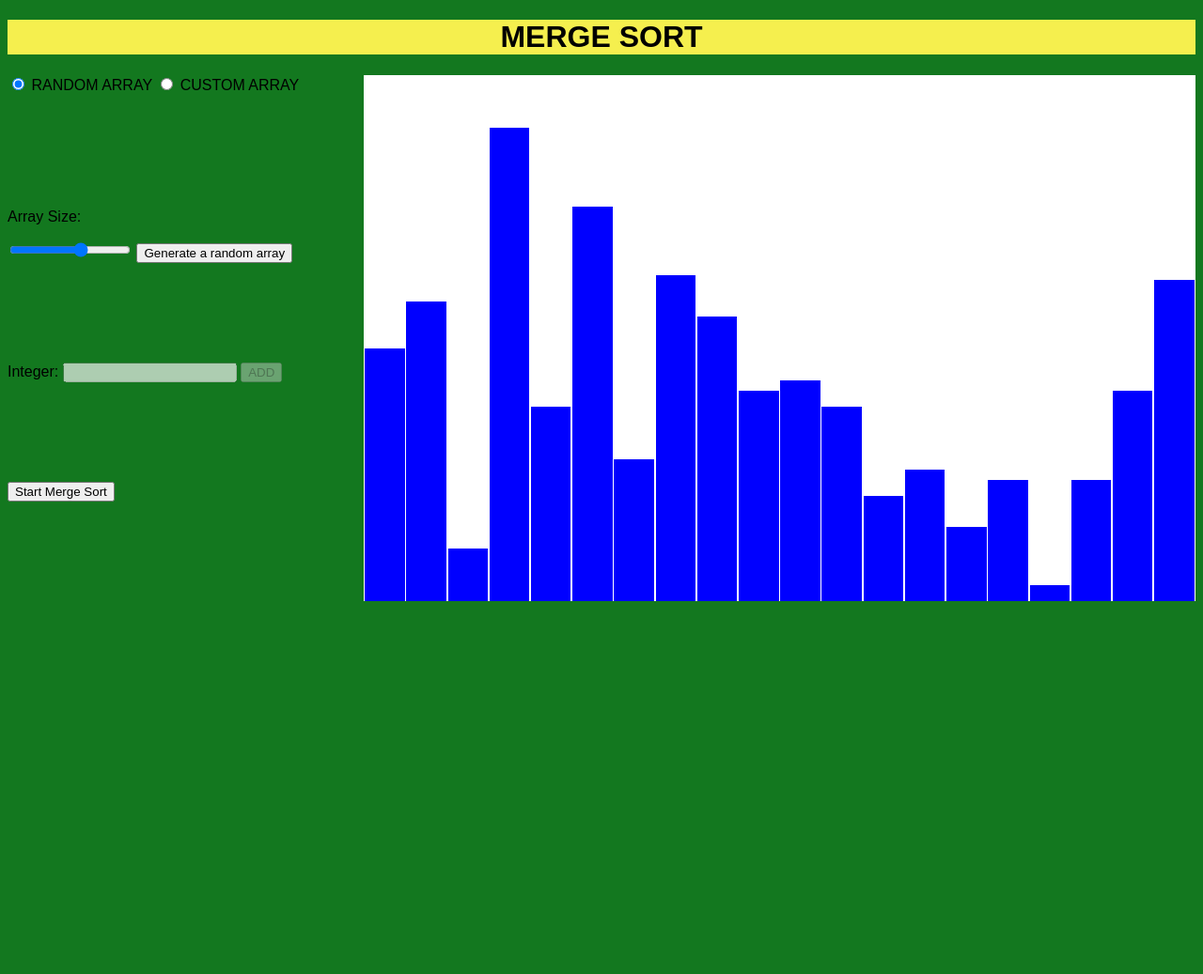
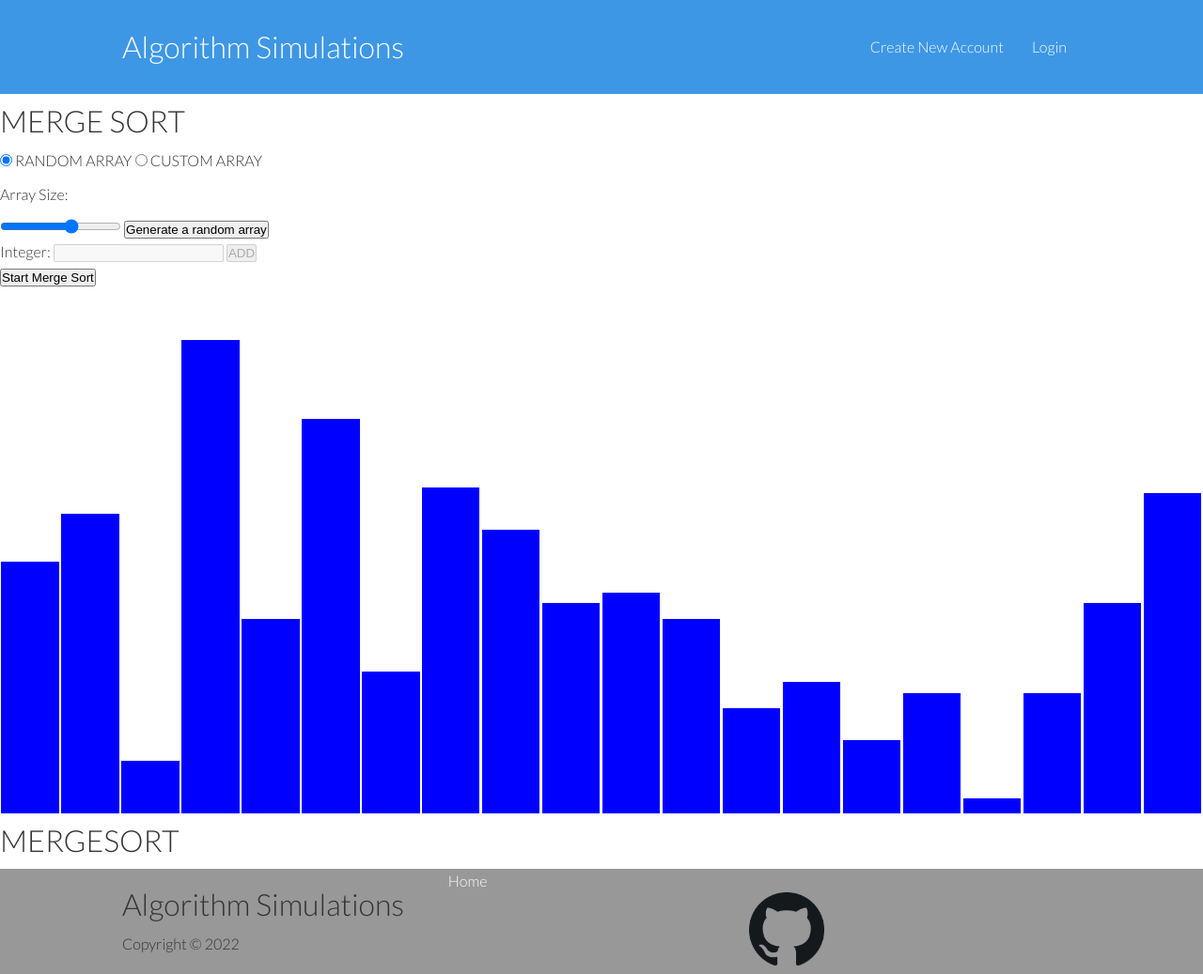
Before and after one commit to WSU-4110/Algo-simulation, a plain HTML site: page mergeSort.html in a window 1280 px wide. Shown: the whole page at 94% size. Before the commit the page ends 800 px from the top, so only its background shows below. Drawn offline with Linux system fonts and the light colour scheme; a web font is replaced by a local one.

Commit message:
Kept changes
hi josh

```diff
--- a/mergeSort.html
+++ b/mergeSort.html
@@ -2,15 +2,35 @@
 
 <html>
 <head>
-  <meta charset="UTF-8">
-  <title>Merge Sort</title>
-
-
-  <link rel="stylesheet" href="mergesort.css">
-
-
+  <link rel = "stylesheet" href = "utilities.css">
+  <link rel="stylesheet" href="classstyle.css">
+        <meta charset = "UTF-8">
+        <meta http-equiv = "X-UA-Compatible" content = "IO-edge"></meta>
+        <meta name = "viewport" content = "width=devioce-width, initial-scale = 1.0">
+        <title> Algorithm Simulation | Easy to learn</title>
 </head>
 
+<body>
+<!-- Navbar-->
+<div class = "navbar">
+  <div class = "container flex">
+      <h1 class = "logo">Algorithm Simulations</h1>
+      <nav>
+          <form class="form-inline my-2 my-lg-0">
+              <ul class="navbar-nav mr-auto">
+                  <li class="nav-item mx-1">
+                    <a id = "userlink" class="nav-link" href="#">Username</a>
+                  </li>
+
+                  <li class="nav-item mx-1">
+                      <a id = "signoutlink" class="nav-link" href="#">Sign Out</a>
+                    </li>
+                </ul>
+
+            </form>
+      </nav>
+  </div>
+</div>
 <body>
     <header>
         <h1>MERGE SORT</h1>
@@ -75,5 +95,83 @@
     <!-- </section> -->
 
     <script src="mergesort.js"></script>
+
+<!-- HEADER -->
+  <header>
+
+    <h1>MERGESORT</h1>
+  </header>
+
+  <!-- FOOTER -->
+<footer class="footer bg-light py5">
+    <div class="container grid grid-3">
+        <div>
+            <h1>Algorithm Simulations</h1>
+            <p>Copyright &copy; 2022</p>
+        </div>
+        <nav>
+            <ul>
+                <li><a href = "homeindex.html">Home</a></li>
+            </ul>
+            <a href = "https://github.com/WSU-4110/Algo-simulation">
+                <img src = "img/github.png" alt = "" style = "position:relative;width:80px;height:80px;right:-320px;"></a>
+        </nav>
+    </div>
+  </footer>
+  <script>
+
+    //REFERENCES//
+    let userlink = document.getElementById('userlink');
+    let signoutlink = document.getElementById('signoutlink');
+    let header = document.getElementById('hh');
+    var currentUser = null;
+
+    //FUNCTIONS//
+    function getUsername(){
+        let keepLoggedIn = localStorage.getItem("keepLoggedIn");
+        if(keepLoggedIn == "yes"){
+            currentUser = JSON.parse(localStorage.getItem('user'))
+        }
+        else{
+            currentUser = JSON.parse(sessionStorage.getItem('user'))
+        }
+    }
+
+    function Signout(){
+        sessionStorage.removeItem('user');
+        localStorage.removeItem('user');
+        localStorage.removeItem('keepLoggedIn');
+        window.location = "homeindex.html";
+    }
+
+    //WINDOWS LOAD
+
+    window.onload = function(){
+        getUsername();
+        if(currentUser == null){
+            userlink.innerText = "Create New Account";
+            userlink.classList.replace("nav-link", "btn");
+            userlink.classList.add("btn-primary");
+            userlink.href = "testregisterv4.html";
+
+            signoutlink.innerText = "Login";
+            signoutlink.classList.replace("nav-link", "btn");
+            signoutlink.classList.add("btn-success");
+            signoutlink.href = "testlogin4.html";
+        }
+
+        else{
+            userlink.innerText = currentUser.email;
+            header.innerText = "";
+            userlink.classList.replace("btn", "nav-link");
+            userlink.classList.add("btn-primary");
+            userlink.href = "#";
+
+            signoutlink.innerText = "Sign Out";
+            signoutlink.classList.replace("btn", "nav-link");
+            signoutlink.classList.remove("btn-success");
+            signoutlink.href = "javascript:Signout()";
+        }
+    }
+  </script>
 </body>
-</html>
```
